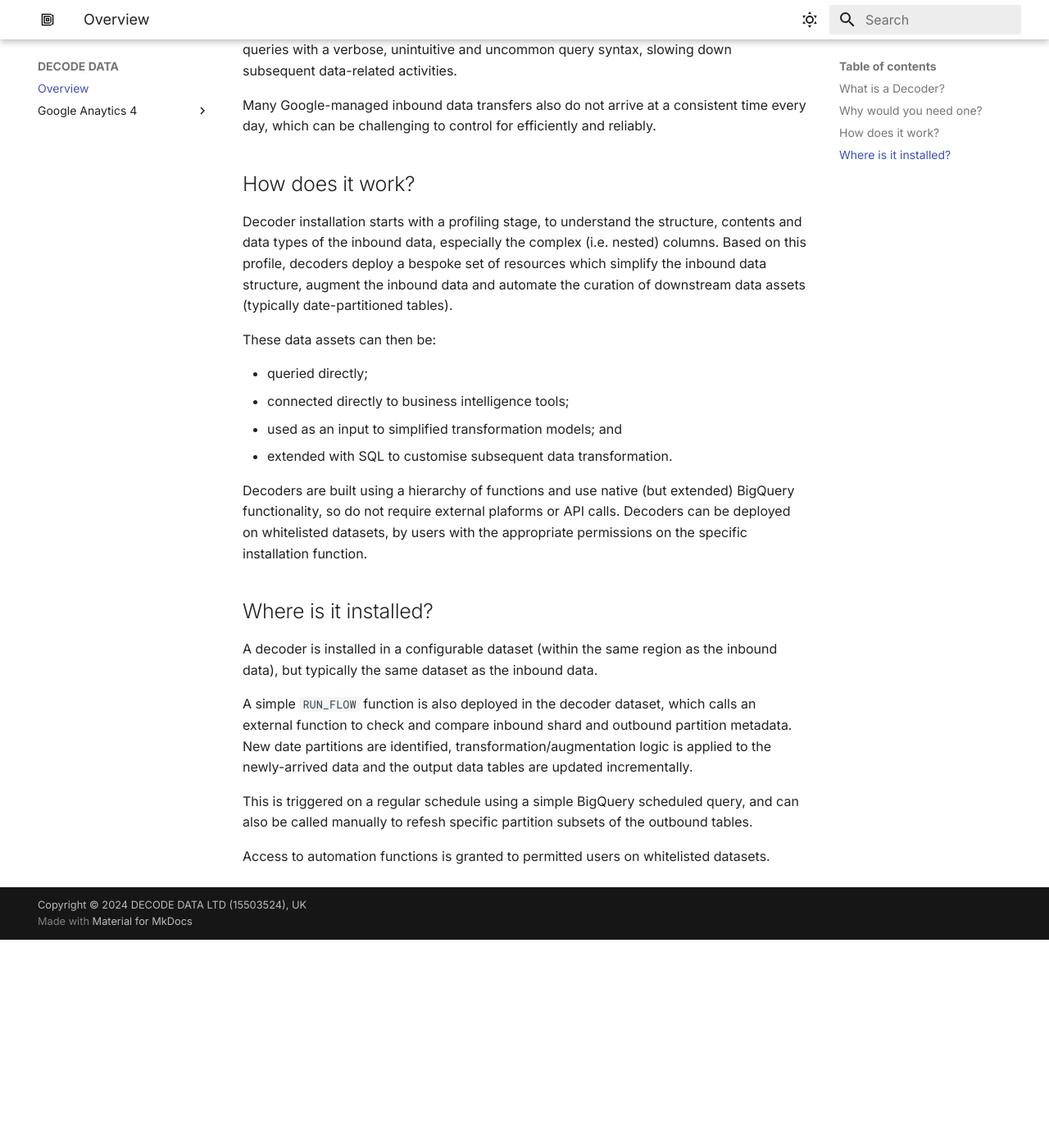
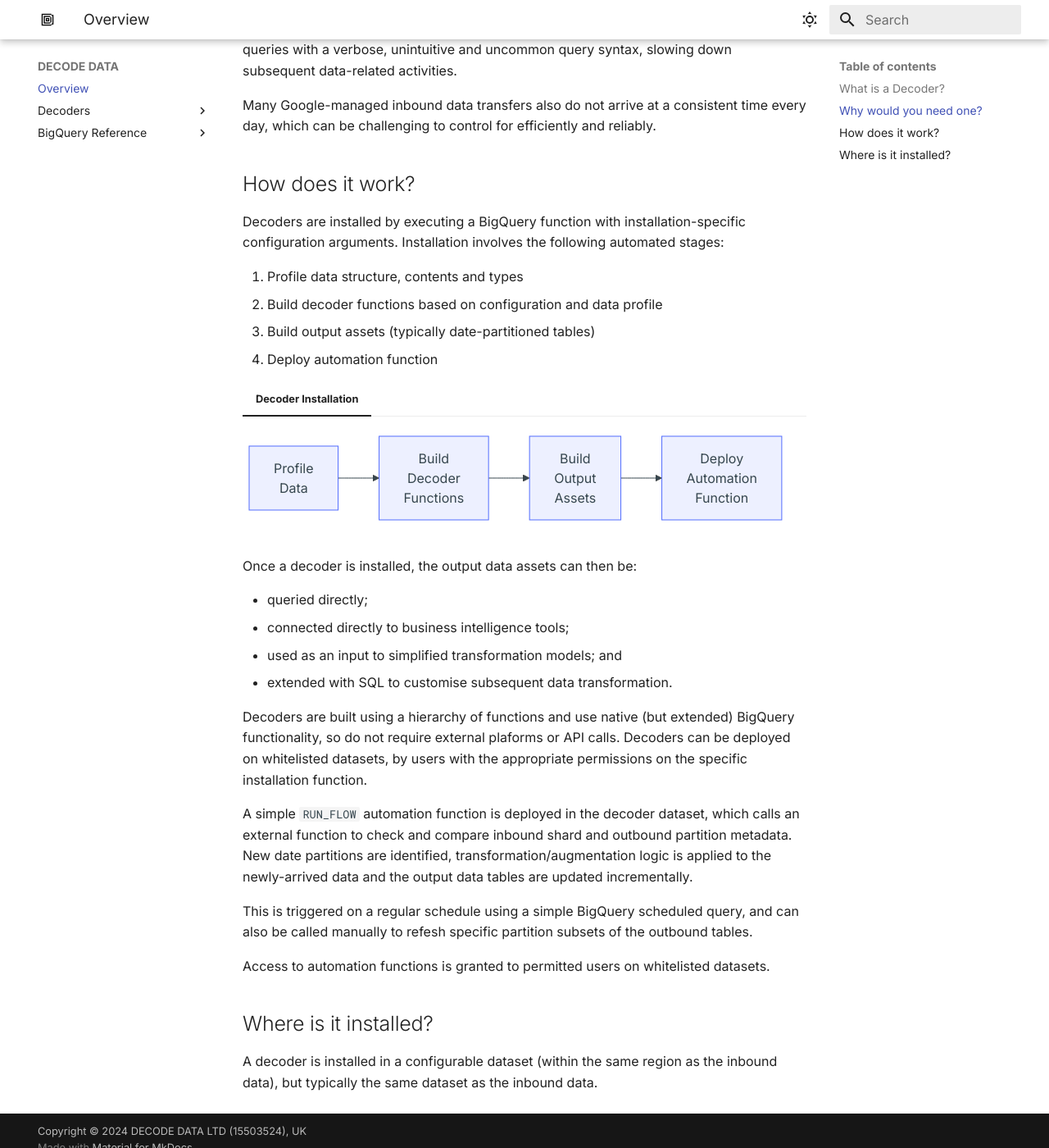
Before and after one commit to decode-data/decode-data.github.io, an MkDocs documentation site: the page built from docs/index.md, in a window 1280 px wide and 1400 px high, scrolled down 861 px. Shown: the whole window at 82% size. Built offline with MkDocs 1.6.1 and Material for MkDocs 9.7.7, drawn with Linux system fonts in a browser that asks for light colours; before the commit the page ends 2007 px from its top, so only the background shows below that.

Commit message:
added bigquery functions

````diff
--- a/docs/index.md
+++ b/docs/index.md
@@ -25,9 +25,21 @@
 Many Google-managed inbound data transfers also do not arrive at a consistent time every day, which can be challenging to control for efficiently and reliably.
 
 ## How does it work?
-Decoder installation starts with a profiling stage, to understand the structure, contents and data types of the inbound data, especially the complex (i.e. nested) columns. Based on this profile, decoders deploy a bespoke set of resources which simplify the inbound data structure, augment the inbound data and automate the curation of downstream data assets (typically date-partitioned tables).
+Decoders are installed by executing a BigQuery function with installation-specific configuration arguments. Installation involves the following automated stages:
 
-These data assets can then be:
+1. Profile data structure, contents and types
+2. Build decoder functions based on configuration and data profile
+3. Build output assets (typically date-partitioned tables)
+4. Deploy automation function
+
+=== "Decoder Installation"
+
+    ```mermaid
+    flowchart LR
+     profile_data["Profile<br>Data"] --> build_decoder_functions["Build<br>Decoder<br>Functions"] --> build_output_assets["Build<br>Output<br>Assets"] --> deploy_automation_function["Deploy<br>Automation<br>Function"]
+    ```
+
+Once a decoder is installed, the output data assets can then be:
 
 - queried directly;
 - connected directly to business intelligence tools;
@@ -36,11 +48,11 @@
 
 Decoders are built using a hierarchy of functions and use native (but extended) BigQuery functionality, so do not require external plaforms or API calls. Decoders can be deployed on whitelisted datasets, by users with the appropriate permissions on the specific installation function.
 
-## Where is it installed?
-A decoder is installed in a configurable dataset (within the same region as the inbound data), but typically the same dataset as the inbound data.
-
-A simple `RUN_FLOW` function is also deployed in the decoder dataset, which calls an external function to check and compare inbound shard and outbound partition metadata. New date partitions are identified, transformation/augmentation logic is applied to the newly-arrived data and the output data tables are updated incrementally.
+A simple `RUN_FLOW` automation function is deployed in the decoder dataset, which calls an external function to check and compare inbound shard and outbound partition metadata. New date partitions are identified, transformation/augmentation logic is applied to the newly-arrived data and the output data tables are updated incrementally.
 
 This is triggered on a regular schedule using a simple BigQuery scheduled query, and can also be called manually to refesh specific partition subsets of the outbound tables.
 
 Access to automation functions is granted to permitted users on whitelisted datasets.
+
+## Where is it installed?
+A decoder is installed in a configurable dataset (within the same region as the inbound data), but typically the same dataset as the inbound data.
--- a/mkdocs.yml
+++ b/mkdocs.yml
@@ -42,10 +42,12 @@
 
 nav:
   - Overview: index.md
-  - Google Anaytics 4:
-    - Overview: ga4/index.md
-    - Events: ga4/events.md
-    - Sessions: ga4/sessions.md
-
+  - Decoders:
+    - Google Anaytics 4:
+      - Overview: ga4/index.md
+      - Events: ga4/events.md
+      - Sessions: ga4/sessions.md
+  - BigQuery Reference:
+    - Functions: bigquery/functions.md
 
 copyright: Copyright &copy; 2024 DECODE DATA LTD (15503524), UK
````
Also changed, not shown: docs/bigquery/functions.md (added, +227 -0 lines).
